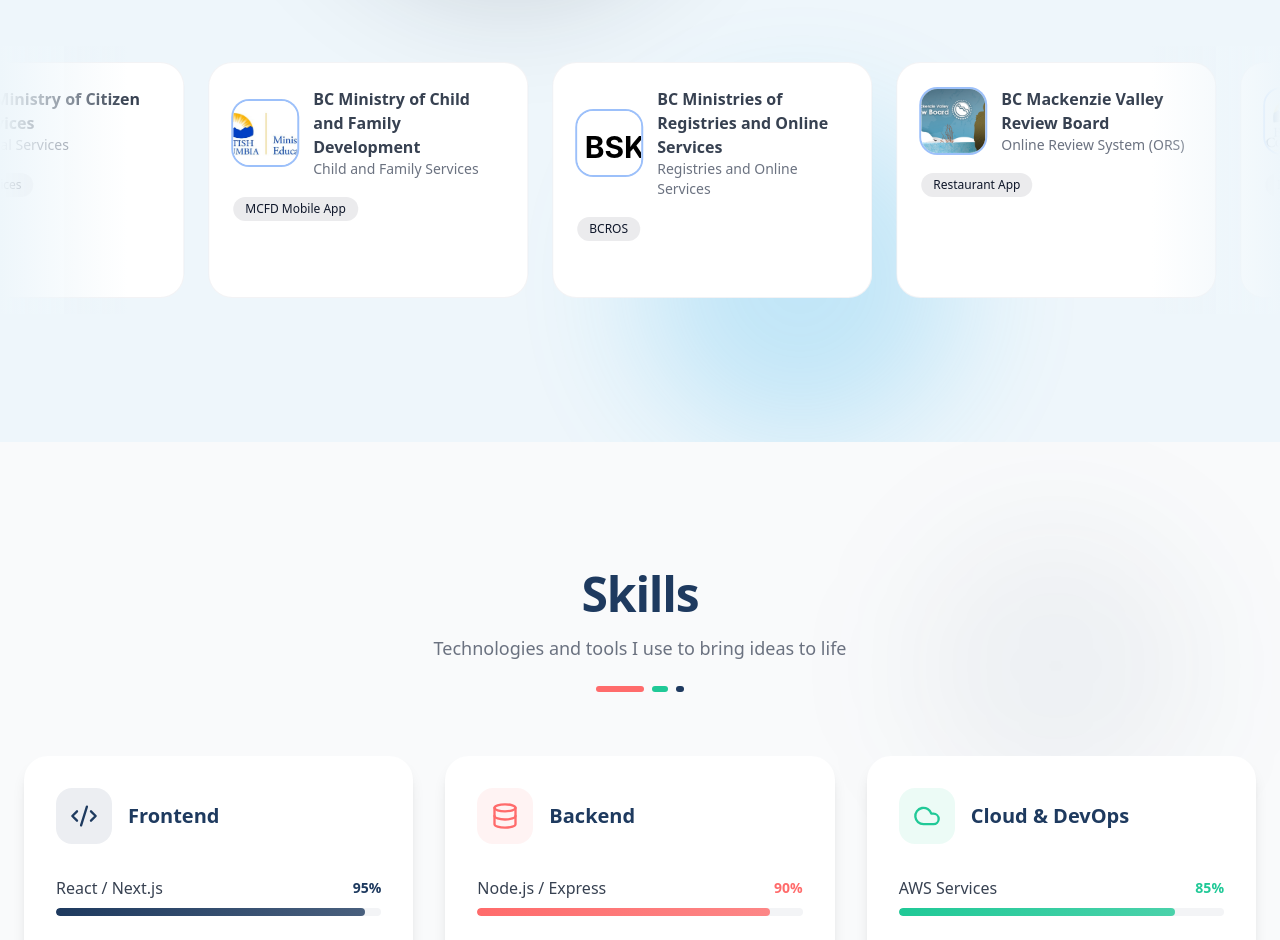
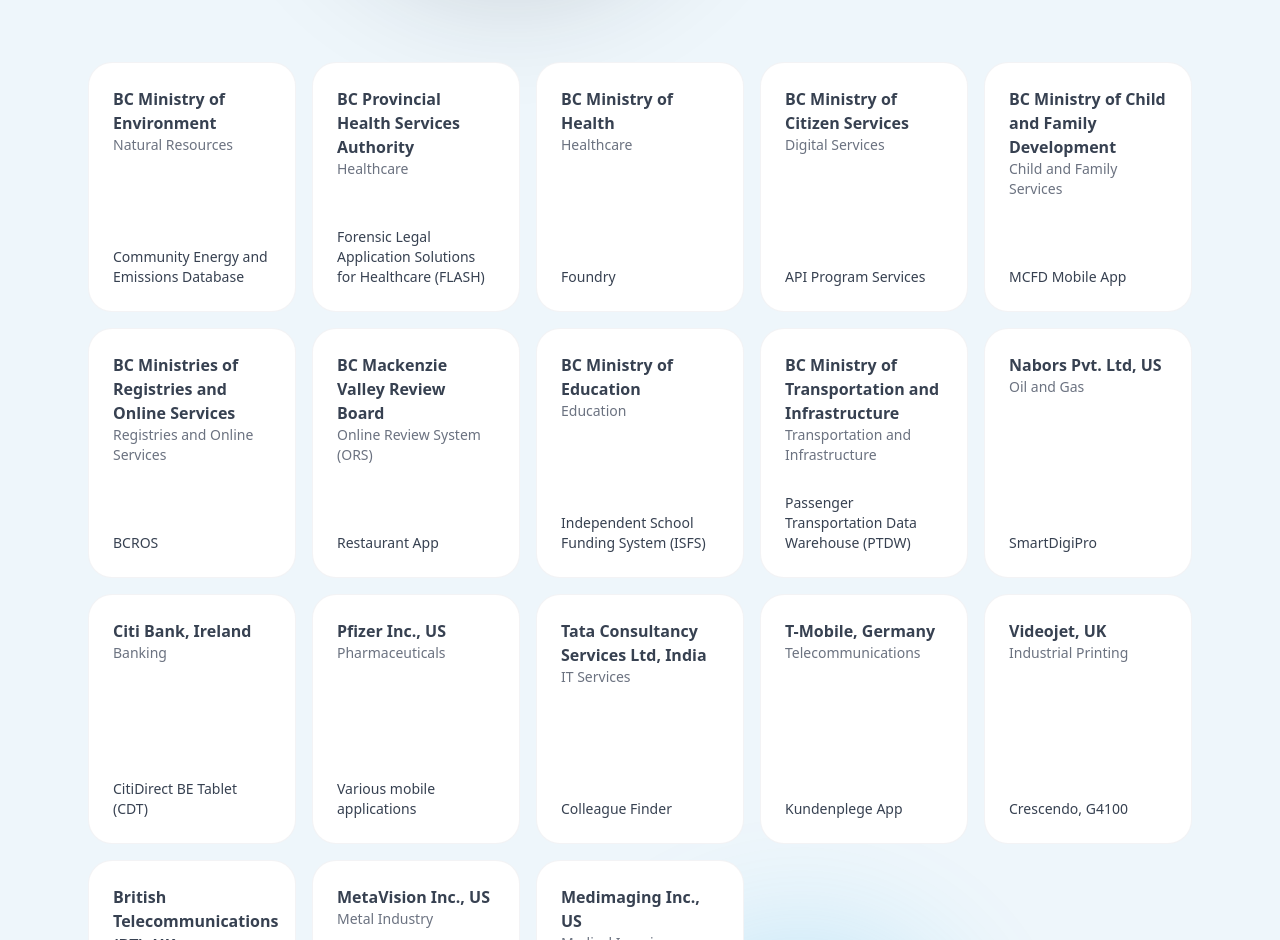
Before and after one commit to sat33shgit/Portfolio, a React (Vite) app: page / in a window 1280 px wide. Shown: the part 11060-12000 px from the top of the page. Built offline with nearby package versions, Linux system fonts and the light colour scheme.

Commit message:
clients: cleanup clients grid, remove logos/testimonials, layout tweaks

```diff
--- a/src/components/sections/Clients.jsx
+++ b/src/components/sections/Clients.jsx
@@ -1,23 +1,6 @@
 import React from 'react';
 import { motion } from 'framer-motion';
-import { Star, Quote } from 'lucide-react';
 import SectionTitle from '../SectionTitle'
-import bcministryLogo from '../../assets/bcministry.jpg'
-import phsaLogo from '../../assets/phsa.jpg'
-import bcgovsupportLogo from '../../assets/bcgovsupport.jpg'
-import bctransportationLogo from '../../assets/bctransportation.jpg'
-import mvrbLogo from '../../assets/mvrb.jpg'
-import bceducationLogo from '../../assets/bceducation.jpg'
-import citidirectLogo from '../../assets/citidirect.jpg'
-import pfizerLogo from '../../assets/pfizer.jpg'
-import colleaguefinderLogo from '../../assets/colleaguefinder.jpg'
-import tmobileLogo from '../../assets/tmobile.jpg'
-import cresendoLogo from '../../assets/cresendo.jpg'
-import btserviceLogo from '../../assets/btservice.jpg'
-import metalhardnessLogo from '../../assets/metalhardness.jpg'
-import aiagentLogo from '../../assets/aiagent.jpg'
-import logoSvg from '../../assets/logo.svg'
-import medicalimageLogo from '../../assets/medicalimage.jpg'
 import { useEffect, useState } from 'react'
 
 function readCSSVar(name, fallback = '') {
@@ -28,140 +11,27 @@
 }
 
 const clients = [
-  {
-    id: 1,
-    name: 'BC Ministry of Environment',
-    logo: bcministryLogo,
-    industry: 'Natual Resources',
-    project: 'Community Energy and Emissions Database',
-  },
-  {
-    id: 2,
-    name: 'BC Provincial Health Services Authority',
-    logo: phsaLogo,
-    industry: 'Healthcare',
-    project: 'Forensic Legal Application Solutions for Healthcare (FLASH)',
-  },
-  {
-    id: 3,
-    name: 'BC Ministry of Health',
-    logo: bcgovsupportLogo,
-    industry: 'Healthcare',
-    project: 'Foundry',
-  },
-  {
-    id: 4,
-    name: 'BC Ministry of Citizen Services',
-    logo: citidirectLogo,
-    industry: 'Digital Services',
-    project: 'API Program Services',
-  },
-  {
-    id: 5,
-    name: 'BC Ministry of Child and Family Development',
-    logo: bceducationLogo,
-    industry: 'Child and Family Services',
-    project: 'MCFD Mobile App',
-  },
-  {
-    id: 6,
-    name: 'BC Ministries of Registries and Online Services',
-    logo: logoSvg,
-    industry: 'Registries and Online Services',
-    project: 'BCROS',
-    testimonial: 'Seamless integration and beautiful design. Our bookings increased 40%!',
-    rating: 5,
-  },
-  {
-    id: 7,
-    name: 'BC Mackenzie Valley Review Board',
-    logo: mvrbLogo,
-    industry: 'Online Review System (ORS)',
-    project: 'Restaurant App',
-  },
-  {
-    id: 8,
-    name: 'BC Ministry of Education',
-    logo: bcministryLogo,
-    industry: 'Education',
-    project: 'Independent School Funding System (ISFS)',
-  },
-  {
-    id: 9,
-    name: 'BC Ministry of Transportation and Infrastructure',
-    logo: bctransportationLogo,
-    industry: 'Transportation and Infrastructure',
-    project: 'Passenger Transportation Data Warehouse (PTDW)',
-  },
-  {
-    id: 10,
-    name: 'Nabors Pvt. Ltd, US',
-    logo: btserviceLogo,
-    industry: 'Oil and Gas',
-    project: 'SmartDigiPro',
-  },
-  {
-    id: 11,
-    name: 'Citi Bank, Ireland',
-    logo: citidirectLogo,
-    industry: 'Banking',
-    project: 'CitiDirect BE Tablet (CDT)',
-  },
-  {
-    id: 12,
-    name: 'Pfizer Inc., US',
-    logo: pfizerLogo,
-    industry: 'Pharmaceuticals',
-    project: 'Various mobile applications',
-  },
-  {
-    id: 13,
-    name: 'Tata Consultancy Services Ltd, India',
-    logo: colleaguefinderLogo,
-    industry: 'IT Services',
-    project: 'Colleague Finder',
-  },
-  {
-    id: 14,
-    name: 'T-Mobile, Germany',
-    logo: tmobileLogo,
-    industry: 'Telecommunications',
-    project: 'Kundenplege App',
-  },
-  {
-    id: 15,
-    name: 'Videojet, UK',
-    logo: cresendoLogo,
-    industry: 'Industrial Printing',
-    project: 'Crescendo, G4100',
-  },
-  {
-    id: 16,
-    name: 'British Telecommunications (BT), UK',
-    logo: metalhardnessLogo,
-    industry: 'Telecommunications',
-    project: 'SMART',
-  },
-  {
-    id: 17,
-    name: 'MetaVision Inc., US',
-    logo: aiagentLogo,
-    industry: 'Metal Industry',
-    project: 'Metavis',
-  },
-  {
-    id: 18,
-    name: 'Medimaging Inc., US',
-    logo: medicalimageLogo,
-    industry: 'Medical Imaging',
-    project: 'SISCOM',
-    testimonial: 'Clean, intuitive design. Our users are thrilled with the experience.',
-    rating: 5,
-  },
+  { id: 1, name: 'BC Ministry of Environment', industry: 'Natural Resources', project: 'Community Energy and Emissions Database' },
+  { id: 2, name: 'BC Provincial Health Services Authority', industry: 'Healthcare', project: 'Forensic Legal Application Solutions for Healthcare (FLASH)' },
+  { id: 3, name: 'BC Ministry of Health', industry: 'Healthcare', project: 'Foundry' },
+  { id: 4, name: 'BC Ministry of Citizen Services', industry: 'Digital Services', project: 'API Program Services' },
+  { id: 5, name: 'BC Ministry of Child and Family Development', industry: 'Child and Family Services', project: 'MCFD Mobile App' },
+  { id: 6, name: 'BC Ministries of Registries and Online Services', industry: 'Registries and Online Services', project: 'BCROS' },
+  { id: 7, name: 'BC Mackenzie Valley Review Board', industry: 'Online Review System (ORS)', project: 'Restaurant App' },
+  { id: 8, name: 'BC Ministry of Education', industry: 'Education', project: 'Independent School Funding System (ISFS)' },
+  { id: 9, name: 'BC Ministry of Transportation and Infrastructure', industry: 'Transportation and Infrastructure', project: 'Passenger Transportation Data Warehouse (PTDW)' },
+  { id: 10, name: 'Nabors Pvt. Ltd, US', industry: 'Oil and Gas', project: 'SmartDigiPro' },
+  { id: 11, name: 'Citi Bank, Ireland', industry: 'Banking', project: 'CitiDirect BE Tablet (CDT)' },
+  { id: 12, name: 'Pfizer Inc., US', industry: 'Pharmaceuticals', project: 'Various mobile applications' },
+  { id: 13, name: 'Tata Consultancy Services Ltd, India', industry: 'IT Services', project: 'Colleague Finder' },
+  { id: 14, name: 'T-Mobile, Germany', industry: 'Telecommunications', project: 'Kundenplege App' },
+  { id: 15, name: 'Videojet, UK', industry: 'Industrial Printing', project: 'Crescendo, G4100' },
+  { id: 16, name: 'British Telecommunications (BT), UK', industry: 'Telecommunications', project: 'SMART' },
+  { id: 17, name: 'MetaVision Inc., US', industry: 'Metal Industry', project: 'Metavis' },
+  { id: 18, name: 'Medimaging Inc., US', industry: 'Medical Imaging', project: 'SISCOM' },
 ];
 
-// Duplicate for seamless infinite scroll
-const duplicatedClients = [...clients, ...clients];
+// (removed duplicatedClients) clients are shown in a responsive grid now
 
 export default function Clients() {
   const [theme, setTheme] = useState({
@@ -251,64 +121,25 @@
           </div>
         </motion.div>
 
-        {/* Scrolling Cards Container */}
+        {/* Clients Grid Container */}
         <div className="relative">
-          {/* Gradient Overlays */}
-          <div
-            className="absolute left-0 top-0 bottom-0 w-32 z-10 pointer-events-none"
-            style={{
-              background: `linear-gradient(to right, ${theme.backgroundAlt}, transparent)`
-            }}
-          />
-          <div
-            className="absolute right-0 top-0 bottom-0 w-32 z-10 pointer-events-none"
-            style={{
-              background: `linear-gradient(to left, ${theme.backgroundAlt}, transparent)`
-            }}
-          />
-
-          {/* Scrolling Track */}
-          <div className="overflow-hidden py-4">
+          <div className="max-w-6xl mx-auto px-6 py-4">
+            <div className="grid grid-cols-1 sm:grid-cols-2 md:grid-cols-3 lg:grid-cols-5 gap-4 auto-rows-fr">
+              {clients.map((client, index) => (
                 <motion.div
-              className="flex gap-6"
-              animate={{
-                x: [0, -50 * clients.length * 7.5],
-              }}
-              transition={{
-                x: {
-                  duration: 40,
-                  repeat: Infinity,
-                  ease: "linear",
-                },
-              }}
-            >
-              {duplicatedClients.map((client, index) => (
-                <motion.div
-                  key={`${client.id}-${index}`}
-                  whileHover={{ y: -10, scale: 1.02 }}
-                  className="flex-shrink-0 w-80 group cursor-pointer"
+                  key={client.id}
+                  whileHover={{ y: -6, scale: 1.02 }}
+                  className="group h-full"
                 >
                   <div
-                    className="rounded-3xl p-6 h-full transition-all duration-300 border hover:shadow-2xl"
+                    className="rounded-3xl p-6 transition-all duration-300 border hover:shadow-2xl h-full flex flex-col justify-between"
                     style={{
                       backgroundColor: theme.background,
                       borderColor: theme.textMuted + '15',
                     }}
                   >
                     {/* Header */}
-                    <div className="flex items-center gap-4 mb-4">
-                        <div
-                        className="w-16 h-16 rounded-2xl overflow-hidden ring-2 transition-all group-hover:ring-4"
-                      >
-                        <img
-                          src={client.logo}
-                          alt={client.name}
-                          loading="lazy"
-                          decoding="async"
-                          className="w-full h-full object-cover"
-                        />
-                      </div>
-                      <div className="flex-1 min-w-0">
+                    <div className="mb-4">
                       <h4
                         className="font-bold"
                         style={{ color: theme.text }}
@@ -322,25 +153,19 @@
                         {client.industry}
                       </p>
                     </div>
+
+                    {/* Project - displayed as plain text (replaced badge) */}
+                    {client.project && (
+                      <div className="mt-3">
+                        <p className="text-sm" style={{ color: theme.text }}>
+                          {client.project}
+                        </p>
                       </div>
-
-                    {/* Project Tag */}
-                    <div
-                      className="inline-flex items-center px-3 py-1 rounded-full text-xs font-medium mb-4"
-                      style={{
-                        backgroundColor: theme.primary + '15',
-                        color: theme.primary,
-                      }}
-                    >
-                      {client.project}
-                    </div>
-
-                    {/* Industry */}
-
+                    )}
                   </div>
                 </motion.div>
               ))}
-            </motion.div>
+            </div>
           </div>
         </div>
       </div>
```
Lines whose indentation alone changed are shown as unchanged.
